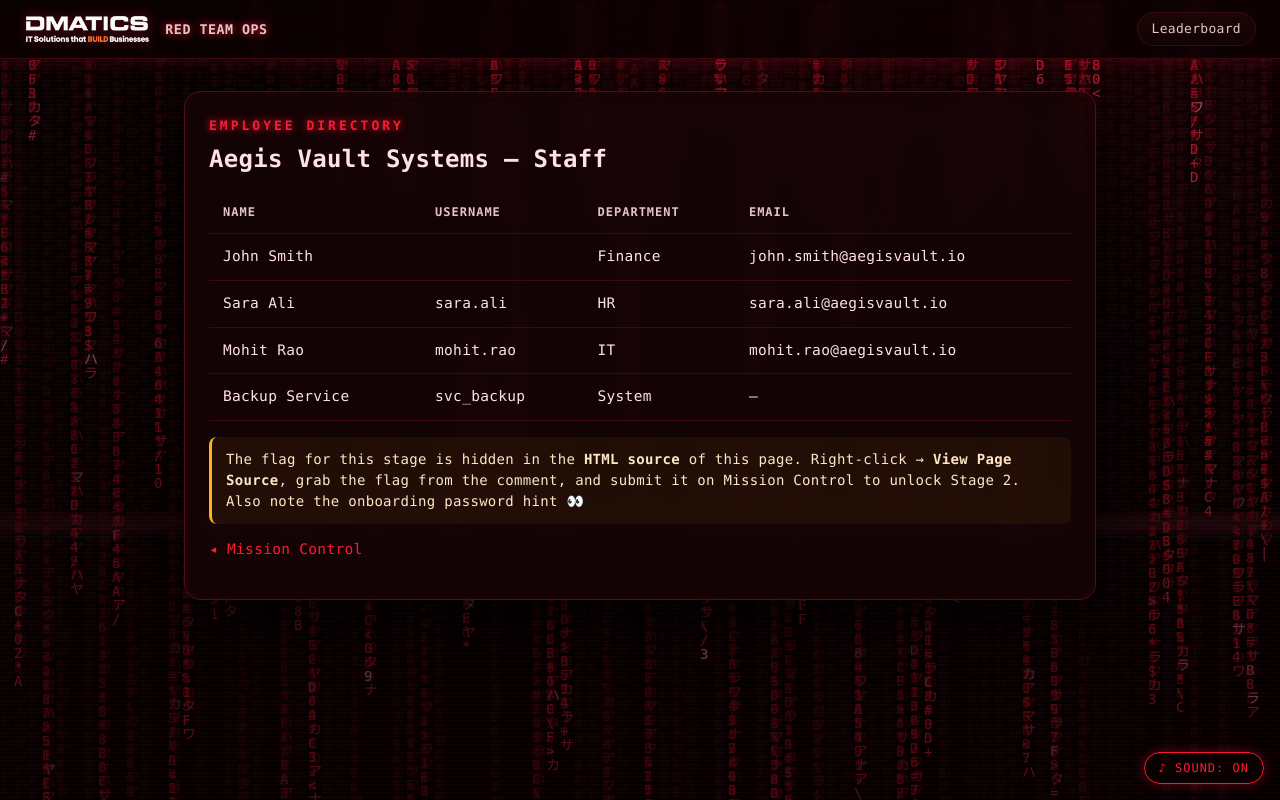
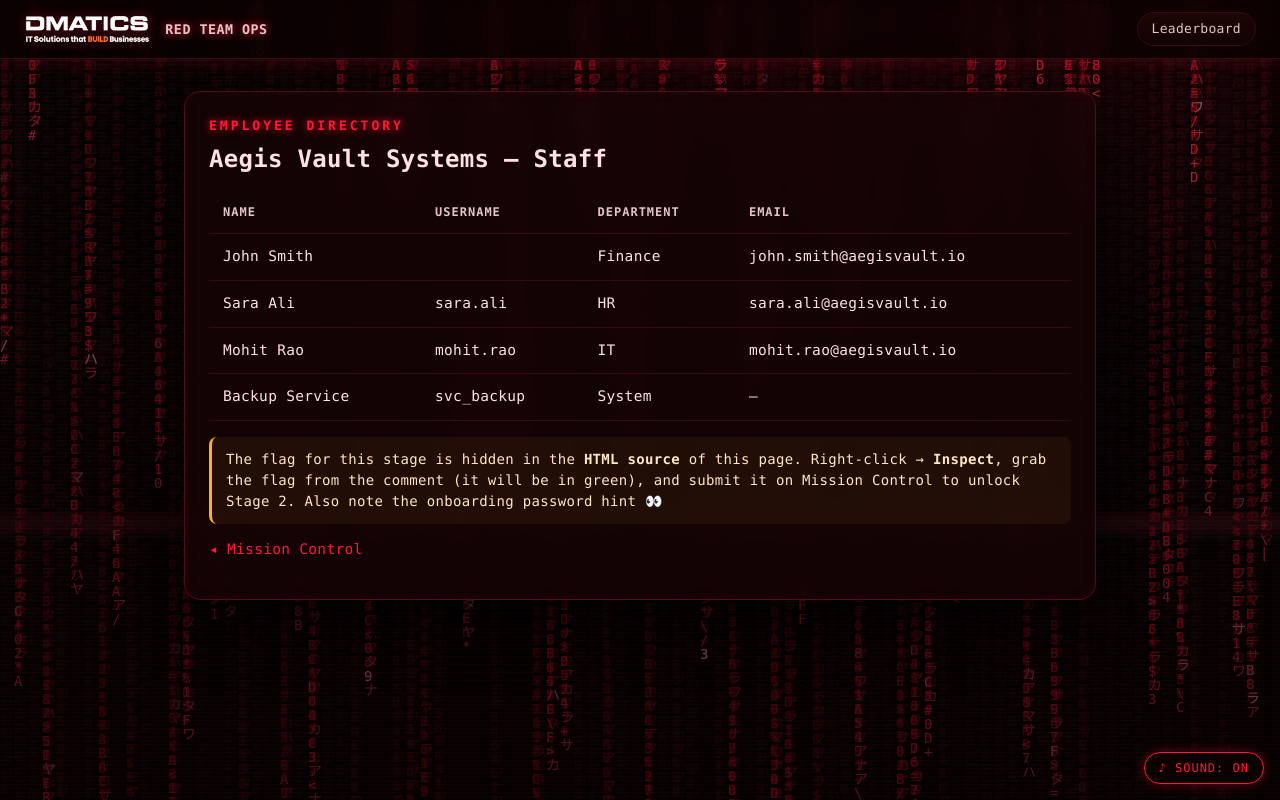
Before and after one commit to dmtsredteam-lgtm/Project-main-v2, a Flask app: template DMATICS-Red-Team-Challenge-main/templates/directory.html in a window 1280 px wide. Run offline with Flask 3, Linux system fonts and the light colour scheme; the template is opened without the code that fills it, so the values that code supplies are empty; some libraries are stand-ins or nearby versions.

Commit message:
Update instructions for viewing HTML source

```diff
--- a/DMATICS-Red-Team-Challenge-main/templates/directory.html
+++ b/DMATICS-Red-Team-Challenge-main/templates/directory.html
@@ -13,7 +13,7 @@
       <tr><td>Mohit Rao</td><td>mohit.rao</td><td>IT</td><td>mohit.rao@aegisvault.io</td></tr>
       <tr><td>Backup Service</td><td>svc_backup</td><td>System</td><td>—</td></tr>
     </table>
-    <p class="note" style="margin-top:16px">The flag for this stage is hidden in the <b>HTML source</b> of this page. Right-click → <b>View Page Source</b>, grab the flag from the comment, and submit it on Mission Control to unlock Stage 2. Also note the onboarding password hint 👀</p>
+    <p class="note" style="margin-top:16px">The flag for this stage is hidden in the <b>HTML source</b> of this page. Right-click → <b>Inspect</b>, grab the flag from the comment (it will be in green), and submit it on Mission Control to unlock Stage 2. Also note the onboarding password hint 👀</p>
     <p><a href="{{ url_for('brief') }}">◂ Mission Control</a></p>
   </div>
 </div>
```
